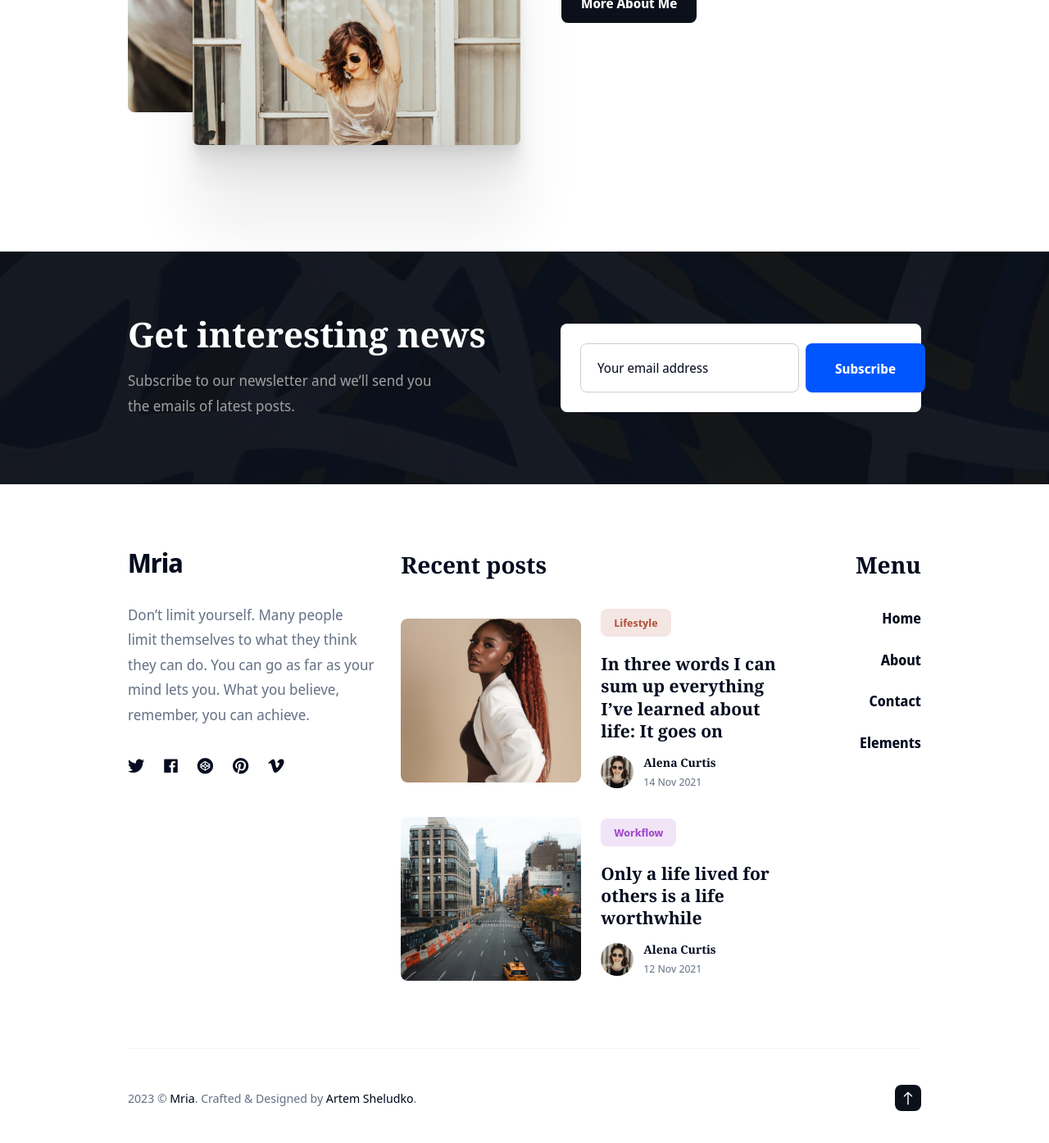
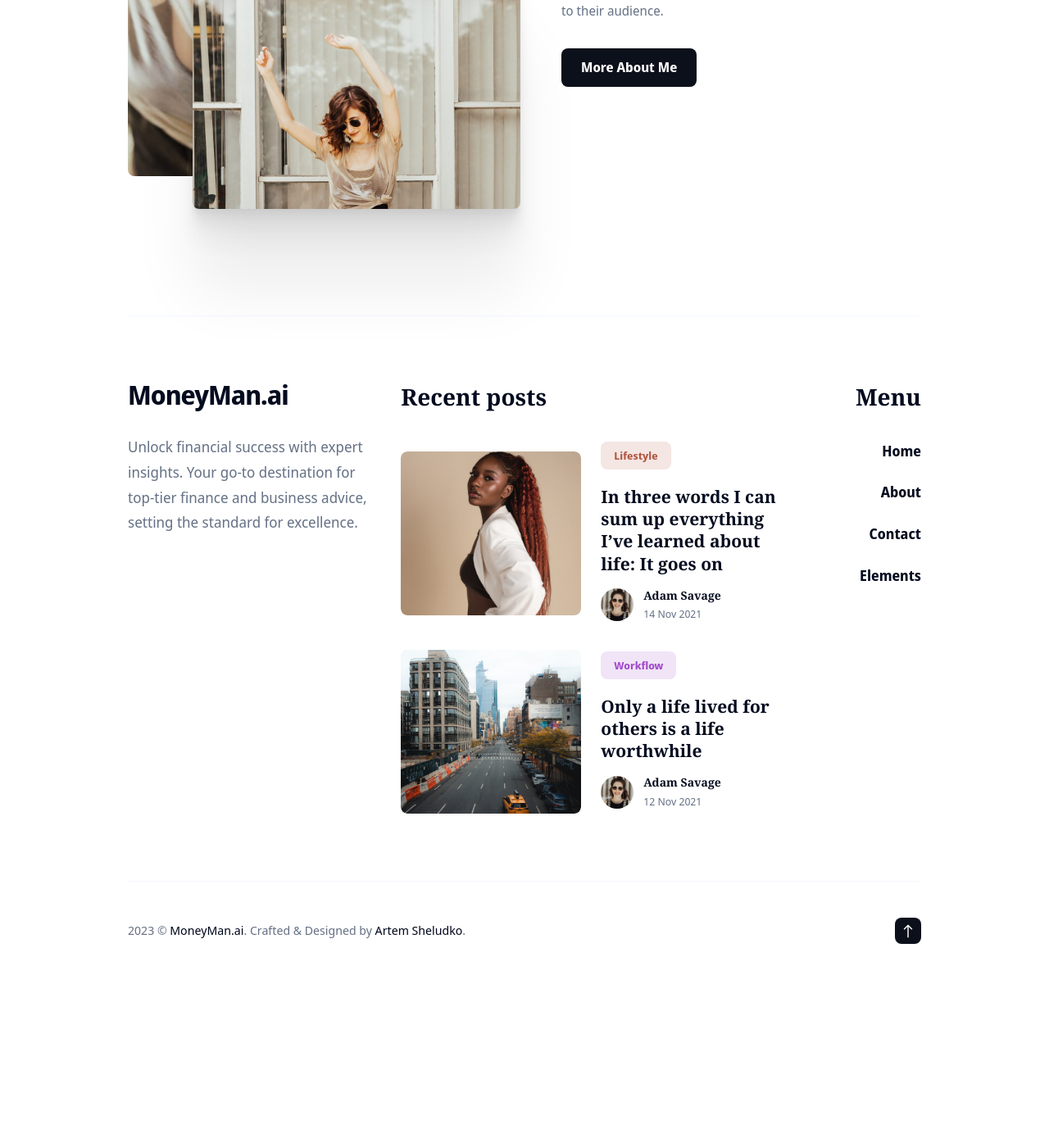
Before and after one commit to ExchangeRouter/moneyman.ai, a Jekyll site: the page built from index.html, in a window 1280 px wide and 1400 px high, scrolled down 7709 px. Shown: the top 1395 px of the window at 82% size. Built offline with Jekyll 4.4.1, drawn with Linux system fonts in a browser that asks for light colours; nearby versions of some CDN libraries; after the commit the page ends 8905 px from its top, so only the background shows below that; some of the changed text lies outside the part shown.

Commit message:
Update settings.yml

```diff
--- a/_data/settings.yml
+++ b/_data/settings.yml
@@ -1,8 +1,8 @@
 #-------------------------------
 # Site Settings
-title: Mria
+title: MoneyMan.ai
 logo: # You can add own logo. For example '/images/logo.png'.
-description: Mria is a multipurpose blog theme for Jekyll
+description: Unlock financial success with expert insights. Your go-to destination for top-tier finance and business advice, setting the standard for excellence.
 color_scheme: auto # You can choose three modes auto, light, and dark. By default, the auto mode is set, which means the user can choose the light or dark mode themself.
 
 
@@ -10,37 +10,37 @@ color_scheme: auto # You can choose three modes auto, light, and dark. By defaul
 # Navigation Settings
 menu__settings:
   menu__items:
-    - title: 'Home'
-      url: '/'
-    - title: 'Blog'
-      url: '/blog/'
-    - title: 'Authors'
-      url: '/authors/'
+    - title: 'Latest'
+      url: '/tags/?tag=news'
+    - title: 'Finance'
+      url: '/tags/?tag=finance'
+    - title: 'Studies'
+      url: '/tags/?tag=studies'
     - title: 'Videos'
       url: '/videos/'
-    - title: 'Pages'
-      submenu:
-      - url: '/about/'
-        title: 'About'
-      - url: '/contact/'
-        title: 'Contact'
-      - url: '/elements/'
-        title: 'Elements'
+    # - title: 'Pages'
+    #  submenu:
+    #  - url: '/about/'
+    #    title: 'About'
+    #  - url: '/contact/'
+    #    title: 'Contact'
+    #  - url: '/elements/'
+    #    title: 'Elements'
 
 
 #-------------------------------
 # Hero Settings
 hero:
   enable: true
-  hero__title: Thoughts, stories and ideas.
-  hero__description: Don’t limit yourself. Many people limit themselves to what they think they can do. You can go as far as your mind lets you. What you believe, remember, you can achieve.
+  hero__title: Finance, Business and Everything Money.
+  hero__description: Unlock financial success with expert insights. Your go-to destination for top-tier finance and business advice, setting the standard for excellence.
   hero__image: # You can add hero image. For example '/images/06.jpg'
 
 
 #-------------------------------
 # Author Global Settings
 author:
-  author__name: Alena Curtis
+  author__name: Adam Savage
   author__bio: I’m a published content creator, brand copywriter, photographer, and social media content creator and manager. I help brands connect with their customers by developing engaging content that entertains, educates, and offers value to their audience.
   author__avatar: /images/01-1.jpg
 
@@ -72,7 +72,7 @@ tag__settings:
 # Author Section Settings
 author__section:
   enable: true
-  author__section__title: Hello, my name is Alena. I’m reviewer and content creator.
+  author__section__title: Hello, my name is Adam. I’m reviewer and content creator.
   author__section__description: I’m a published content creator, brand copywriter, photographer, and social media content creator and manager. I help brands connect with their customers by developing engaging content that entertains, educates, and offers value to their audience.
   aurhor__section__button__text: More About Me
   aurhor__section__button__link: /about
@@ -83,7 +83,7 @@ author__section:
 #-------------------------------
 # Newsletter Settings
 mailchimp__settings:
-  enable: true
+  enable: false
   mailchimp__title: Get interesting news
   mailchimp__description: Subscribe to our newsletter and we’ll send you the emails of latest posts.
   mailchimp__identifier: frnla.us6.list-manage.com/subscribe/post?u=6314d69a3f315af7ce3fb00a0&amp;id=3038727cc3 # Add your MailChimp form identifier. For example - frnla.us6.list-manage.com/subscribe/post?u=6314d69a3f315af7ce3fb00a0&amp;id=3038727cc3
@@ -94,16 +94,16 @@ mailchimp__settings:
 
 #-------------------------------
 # Footer Settings
-footer__description: Don’t limit yourself. Many people limit themselves to what they think they can do. You can go as far as your mind lets you. What you believe, remember, you can achieve.
+footer__description: Unlock financial success with expert insights. Your go-to destination for top-tier finance and business advice, setting the standard for excellence.
 
 
 # Social Links
 social:
-- {icon: "twitter", link: "https://twitter.com"}
-- {icon: "facebook", link: "https://facebook.com"}
-- {icon: "codepen", link: "https://codepen.io"}
-- {icon: "pinterest", link: "https://pinterest.com"}
-- {icon: "vimeo", link: "https://vimeo.com"}
+# - {icon: "twitter", link: "https://twitter.com"}
+# - {icon: "facebook", link: "https://facebook.com"}
+# - {icon: "codepen", link: "https://codepen.io"}
+# - {icon: "pinterest", link: "https://pinterest.com"}
+# - {icon: "vimeo", link: "https://vimeo.com"}
 
 # Example of adding a new link to the footer - {icon: "instagram", link: "https://instagram.com"}
 # Other icons can be found at https://ionicons.com/v4/
@@ -125,8 +125,8 @@ footer__menu__settings:
 #-------------------------------
 # Contact Settings
 contact:
-  email: your@email.com # Add your form_id
-  description: Mria comes with a built-in contact form, that you can use with Formspree service to handle up to 50 submissions per month for free. You could also easily switch to another contact form service if you want. # Add a description of your form
+  email: exmgks@gmail.com # Add your form_id
+  description: Unlock financial success with expert insights. Your go-to destination for top-tier finance and business advice, setting the standard for excellence.. # Add a description of your form
 
 # NOTE
 # Mria theme comes with a contact form built-in. You can use this form with Formspree (https://formspree.io/) service and get up to 50 submissions for free. Also, you can easily switch to another service if you want.
@@ -134,7 +134,7 @@ contact:
 
 #-------------------------------
 # Comment Section (Disqus)
-disqus-identifier: anvod-studio-test # Add your shortname for Disqus Comment. For example anvodstudio-demo
+disqus-identifier: demowebsite # Add your shortname for Disqus Comment. For example anvodstudio-demo
 
 
 #-------------------------------
```
